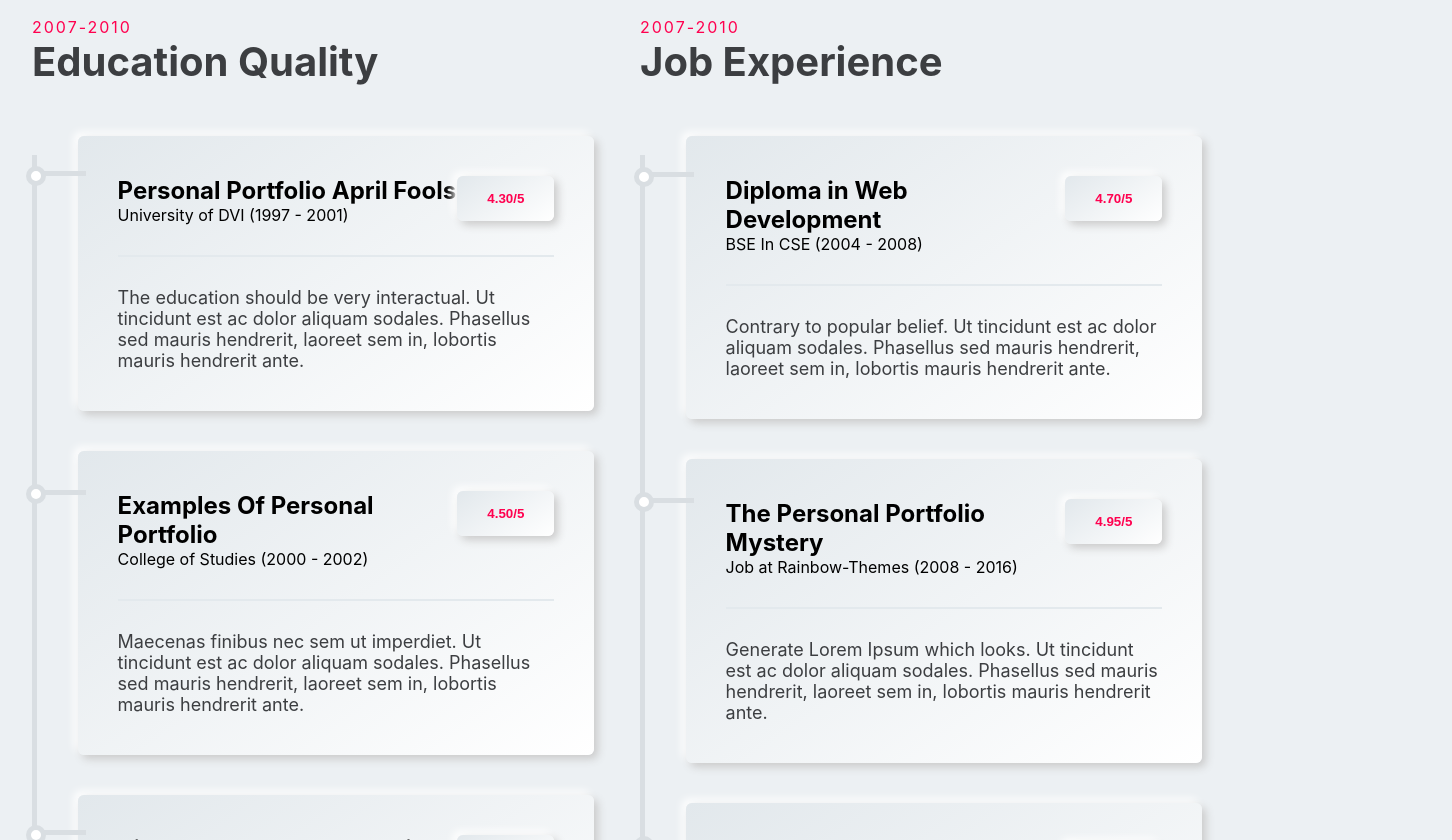
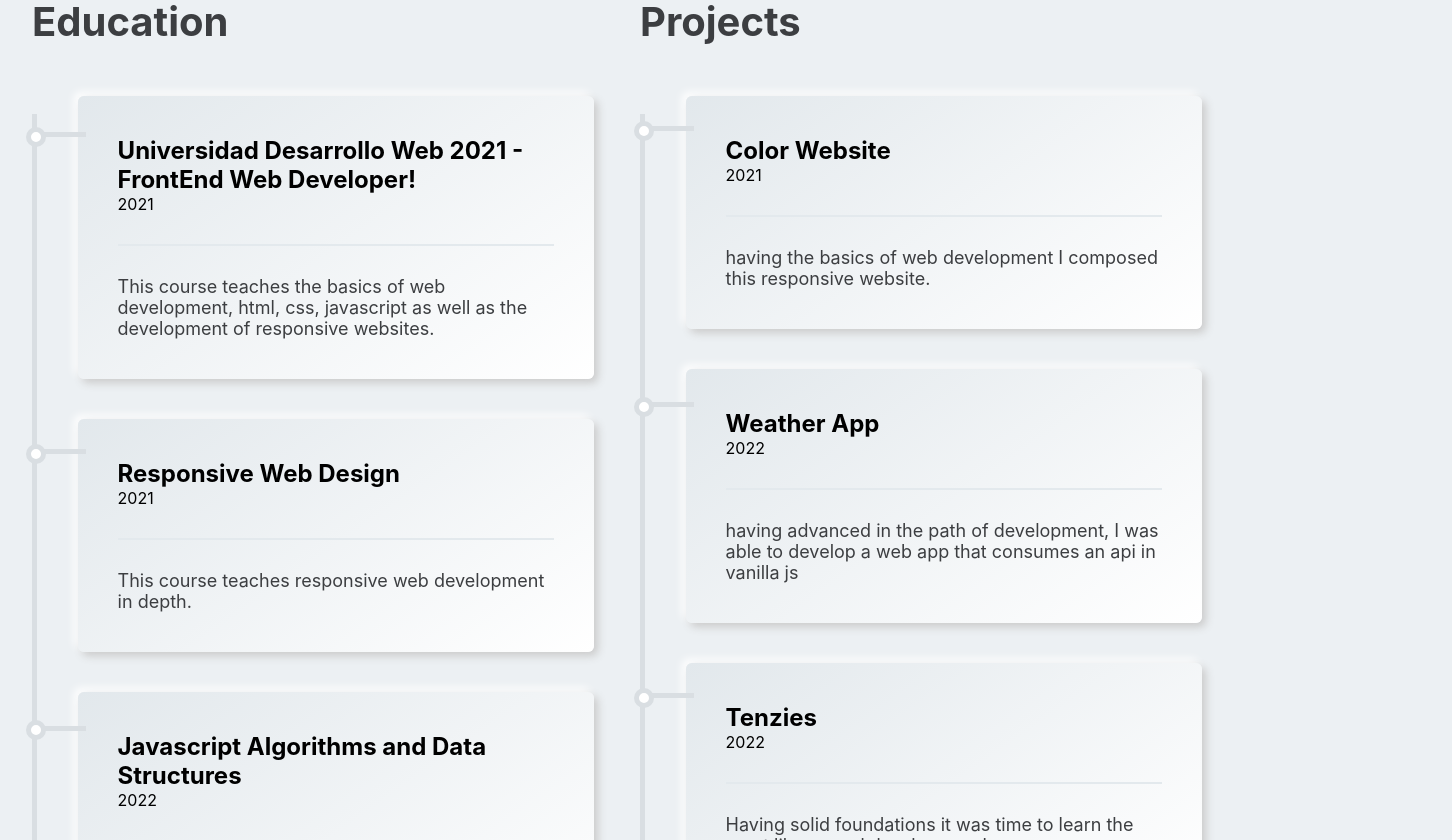
Before and after one commit to JulianDom/portfolio-julian, a React (Vite) app: page / in a window 1280 px wide. Shown: the part 1700-2540 px from the top of the page, 1452 px wide, since content can reach past the window. Built offline with nearby package versions, Linux system fonts and the light colour scheme.

Commit message:
finish details

```diff
--- a/src/App.css
+++ b/src/App.css
@@ -55,7 +55,7 @@ button {
   box-shadow: 4px 4px 8px #cbcbcb, -4px -4px 8px #ffffff;
 }
 .btn_shadow:hover {
-  background: #ff014f;
+  background: #a9927d;
   color: white;
   transform: translateY(-10px);
 }
@@ -79,7 +79,7 @@ button {
   margin: 50px 0 50px 0;
 }
 .heading h4 {
-  color: #ff014f;
+  color: #a9927d;
   letter-spacing: 2px;
   font-weight: 400;
 }
@@ -102,7 +102,7 @@ p {
   text-align: center;
 }
 .primary_color {
-  color: #ff014f;
+  color: #a9927d;
 }
 textarea,
 input {
@@ -115,10 +115,10 @@ input {
 }
 /*----------Footer---------*/
 footer {
-  margin: 20% 0 10% 0;
+  margin: 10px
 }
 footer p {
-  margin-top: 30px;
+  margin-top: 20px;
 }
 /*----------Footer---------*/
 @media (max-width: 768px) {
--- a/src/component/Contact/Contact.css
+++ b/src/component/Contact/Contact.css
@@ -32,13 +32,16 @@
 }
 .Contact .right button {
   width: 100%;
-  color: #ff014f;
+  color: #a9927d;
 }
 .Contact .right button:hover {
   color: white;
 }
 .Contact .right button i {
   margin-left: 10px;
+}
+.box .img img {
+  width: 25rem;
 }
 @media (max-width: 768px) {
   .Contact .d_flex {
--- a/src/component/Contact/Contact.jsx
+++ b/src/component/Contact/Contact.jsx
@@ -48,22 +48,28 @@ const Contact = () => {
                   <img src={contact1} alt='' />
                 </div>
                 <div className='details'>
-                  <h1>Nevine Acotanza</h1>
-                  <p>Chief Operating Officer</p>
-                  <p>I am available for freelance work. Connect with me via and call in to my account.</p> <br />
-                  <p>Phone: +01234567890</p>
-                  <p>Email: admin@example.com</p> <br />
+                  <h1>Julian Dominguez</h1>
+                  <p>Frontend Developer</p>
+                  <p>I am available for work. Connect with me via and call in to my account.</p> <br />
+                  <p>Phone: +54 9 2214358380</p>
+                  <p>Email: juliandom@outlook.com</p> <br />
                   <span>FIND WITH ME</span>
                   <div className='button f_flex'>
+                    <a href="https://www.facebook.com/Julipdominguez/" target="_blank">
                     <button className='btn_shadow'>
                       <i className='fab fa-facebook-f'></i>
                     </button>
+                    </a>
+                    <a href="https://www.instagram.com/_juliandom/" target="_blank">
                     <button className='btn_shadow'>
                       <i className='fab fa-instagram'></i>
                     </button>
+                    </a>
+                    <a href="https://twitter.com/Julian_Dom98" target="_blank">
                     <button className='btn_shadow'>
                       <i className='fab fa-twitter'></i>
                     </button>
+                    </a>
                   </div>
                 </div>
               </div>
--- a/src/component/Footer.jsx
+++ b/src/component/Footer.jsx
@@ -5,11 +5,9 @@ const Footer = () => {
   return (
     <>
       <footer>
-        <div className='conatiner text-center top'>
-          <div className='img'>
-            <img src={""} alt='' />
-          </div>
-          <p>© 2021. All rights reserved by GorkCoder-Themes.</p>
+        <div className='container text-center top'>
+
+          <p>© 2023. All rights reserved by Julian Dominguez.</p>
         </div>
       </footer>
     </>
--- a/src/component/Resume/Card.jsx
+++ b/src/component/Resume/Card.jsx
@@ -9,9 +9,6 @@ const Card = (props) => {
             <h2>{props.title}</h2>
             <span>{props.year}</span>
           </div>
-          <div className='rate'>
-            <button className='btn_shadow '>{props.rate}</button>
-          </div>
         </div>
         <hr />
         <p>{props.desc}</p>
--- a/src/component/Resume/Resume.css
+++ b/src/component/Resume/Resume.css
@@ -14,7 +14,7 @@
   background-color: #e3e9ed;
 }
 .Resume .rate .btn_shadow {
-  color: #ff014f;
+  color: #a9927d;
   padding: 15px 30px;
   font-weight: bold;
   transition: 0.5s;
@@ -31,7 +31,7 @@
   transform: translate(0);
 }
 .Resume .box:hover .btn_shadow {
-  background: #ff3a75;
+  background: #a9927d;
   box-shadow: none;
   color: white;
 }
@@ -77,7 +77,7 @@
   transition: 0.5s;
 }
 .Resume .box:hover.box:before {
-  background: #ff3a75;
+  background: #a9927d;
 }
 @media (max-width: 768px) {
   .Resume .d_flex {
--- a/src/component/Resume/Resume.jsx
+++ b/src/component/Resume/Resume.jsx
@@ -9,15 +9,15 @@ const Resume = () => {
       <section className='Resume' id='resume'>
         <div className='container top'>
           <div className='heading text-center'>
-            <h4>7+ YEARS OF EXPERIENCE</h4>
+
             <h1>My Resume</h1>
           </div>
 
           <div className='content-section mtop d_flex'>
             <div className='left'>
               <div className='heading'>
-                <h4>2007-2010</h4>
-                <h1>Education Quality</h1>
+
+                <h1>Education </h1>
               </div>
 
               <div className='content'>
@@ -27,25 +27,13 @@ const Resume = () => {
                   }
                 })}
 
-                {/*<div className='box btn_shadow'>
-                  <div className='title_content d_flex'>
-                    <div className='title'>
-                      <h2>Personal Portfolio April Fools</h2>
-                      <span>University of DVI (1997 - 2001)</span>
-                    </div>
-                    <div className='rate'>
-                      <button className='btn_shadow '>4.30/5</button>
-                    </div>
-                  </div>
-                  <hr />
-                  <p> The education should be very interactual. Ut tincidunt est ac dolor aliquam sodales. Phasellus sed mauris hendrerit, laoreet sem in, lobortis mauris hendrerit ante.</p>
-                </div>*/}
+
               </div>
             </div>
             <div className='left'>
               <div className='heading'>
-                <h4>2007-2010</h4>
-                <h1>Job Experience</h1>
+
+                <h1> Projects</h1>
               </div>
 
               <div className='content'>
--- a/src/component/Resume/ResumeApi.jsx
+++ b/src/component/Resume/ResumeApi.jsx
@@ -2,50 +2,50 @@ const ResumeApi = [
   {
     id: 1,
     category: "education",
-    year: "University of DVI (1997 - 2001)",
-    title: "Personal Portfolio April Fools",
-    desc: "The education should be very interactual. Ut tincidunt est ac dolor aliquam sodales. Phasellus sed mauris hendrerit, laoreet sem in, lobortis mauris hendrerit ante.",
-    rate: "4.30/5",
+    year: "2021",
+    title: "Universidad Desarrollo Web 2021 - FrontEnd Web Developer!",
+    desc: "This course teaches the basics of web development, html, css, javascript as well as the development of responsive websites.",
+
   },
   {
     id: 2,
     category: "education",
-    year: "College of Studies (2000 - 2002) ",
-    title: "Examples Of Personal Portfolio",
-    desc: "Maecenas finibus nec sem ut imperdiet. Ut tincidunt est ac dolor aliquam sodales. Phasellus sed mauris hendrerit, laoreet sem in, lobortis mauris hendrerit ante.",
-    rate: "4.50/5",
+    year: "2021",
+    title: "Responsive Web Design",
+    desc: "This course teaches responsive web development in depth.",
+
   },
   {
     id: 3,
     category: "education",
-    year: "University of Studies (1997 - 2001) ",
-    title: "Tips For Personal Portfolio",
-    desc: "If you are going to use a passage. Ut tincidunt est ac dolor aliquam sodales. Phasellus sed mauris hendrerit, laoreet sem in, lobortis mauris hendrerit ante.",
-    rate: "4.80/5 ",
+    year: "2022",
+    title: "Javascript Algorithms and Data Structures",
+    desc: "This course focuses on javascript and its depth in both algorithms and data structures.",
+
   },
   {
     id: 4,
     category: "experience",
-    year: "BSE In CSE (2004 - 2008) ",
-    title: "Diploma in Web Development",
-    desc: "Contrary to popular belief. Ut tincidunt est ac dolor aliquam sodales. Phasellus sed mauris hendrerit, laoreet sem in, lobortis mauris hendrerit ante.",
-    rate: "4.70/5 ",
+    year: "2021",
+    title: "Color Website",
+    desc: "having the basics of web development I composed this responsive website.",
+
   },
   {
     id: 5,
     category: "experience",
-    year: "Job at Rainbow-Themes (2008 - 2016) ",
-    title: "The Personal Portfolio Mystery",
-    desc: "Generate Lorem Ipsum which looks. Ut tincidunt est ac dolor aliquam sodales. Phasellus sed mauris hendrerit, laoreet sem in, lobortis mauris hendrerit ante.",
-    rate: "4.95/5 ",
+    year: "2022",
+    title: "Weather App",
+    desc: "having advanced in the path of development, I was able to develop a web app that consumes an api in vanilla js",
+
   },
   {
     id: 6,
     category: "experience",
-    year: "Works at Plugin Development (2016 - 2020) ",
-    title: "Diploma in Computer Science",
-    desc: "Maecenas finibus nec sem ut imperdiet. Ut tincidunt est ac dolor aliquam sodales. Phasellus sed mauris hendrerit, laoreet sem in, lobortis mauris hendrerit ante.",
-    rate: "5.00/5 ",
+    year: "2022",
+    title: "Tenzies",
+    desc: "Having solid foundations it was time to learn the react library and develop a web game",
+
   },
 ]
 
```
